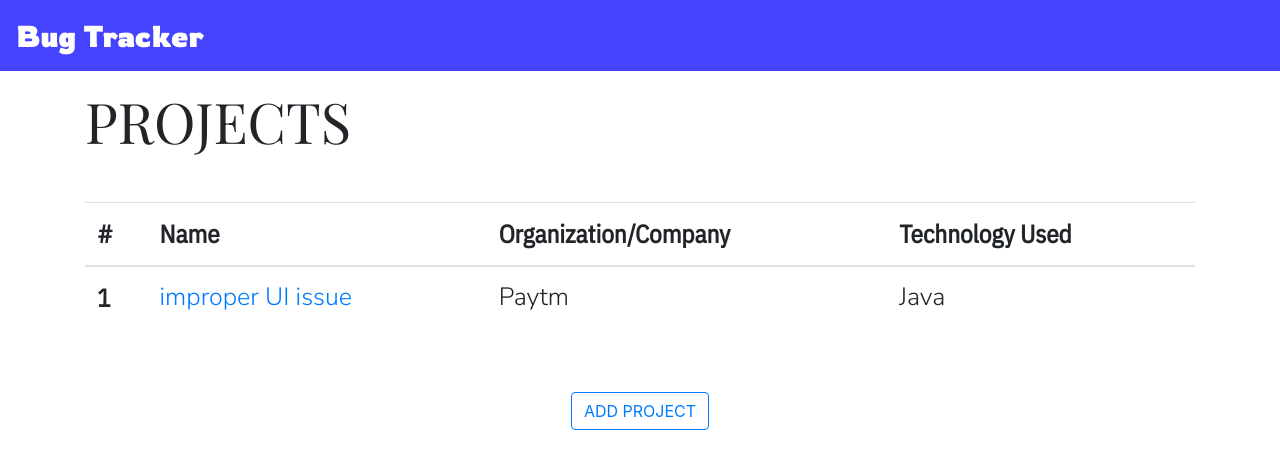
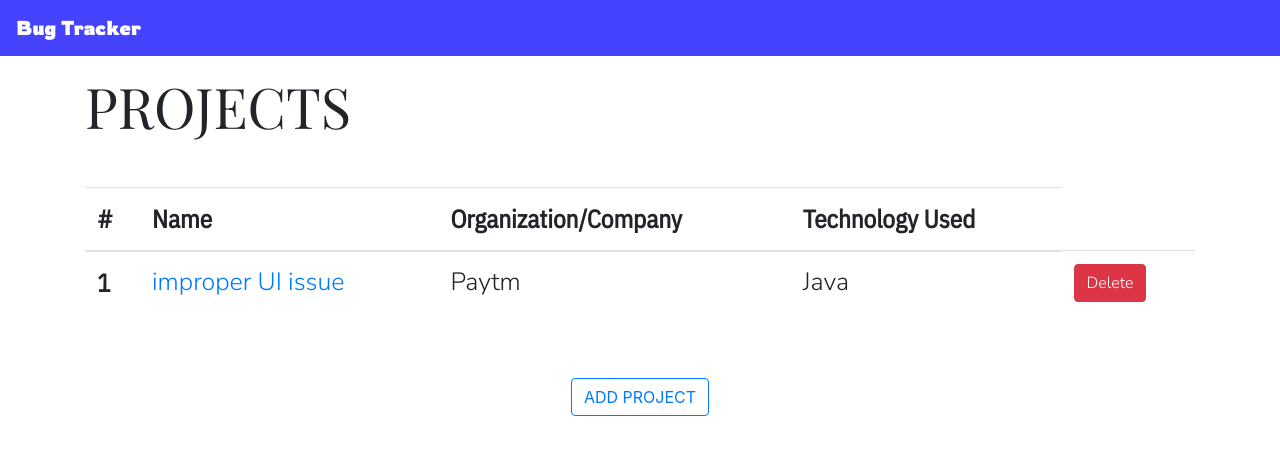
Before and after one commit to iammohdanas/bugdiary_anas, a Django app: page / in a window 1280 px wide. Shown: the top 469 px of the page. Run offline with Django 4.2, Linux system fonts and the light colour scheme; data comes from the database, SQL or seed files in the repository; both versions use the stored data as it was after the commit; some libraries are stand-ins or nearby versions; some web fonts are replaced.

Commit message:
delete button added to project

```diff
--- a/projects_app/templates/projects_app/base.html
+++ b/projects_app/templates/projects_app/base.html
@@ -19,6 +19,12 @@
         <link href="https://fonts.googleapis.com/icon?family=Material+Icons" rel="stylesheet">
         <!--link for google fonts-->
         <link href="https://fonts.googleapis.com/css2?family=IBM+Plex+Sans+Condensed&family=Nunito+Sans:wght@300&family=Playfair+Display&family=Red+Rose&family=Rowdies:wght@700&display=swap" rel="stylesheet">
+        <!-- Bootstrap CSS -->
+    <link rel="stylesheet" href="https://stackpath.bootstrapcdn.com/bootstrap/4.5.2/css/bootstrap.min.css">
+    <!-- jQuery -->
+    <script src="https://code.jquery.com/jquery-3.5.1.slim.min.js"></script>
+    <!-- Bootstrap JS -->
+    <script src="https://stackpath.bootstrapcdn.com/bootstrap/4.5.2/js/bootstrap.min.js"></script>
     </head>
     <body>
         <nav class="navbar mb-3">
--- a/projects_app/templates/projects_app/home.html
+++ b/projects_app/templates/projects_app/home.html
@@ -16,6 +16,35 @@
                         <td><a href="{% url 'bug_list' project.id %}">{{project.name}}</a></td>
                         <td>{{project.organization_name}}</td>
                         <td>{{project.technology}}</td>
+                        <td>
+                            <button type="button" class="btn btn-danger" data-toggle="modal" data-target="#deleteProjectModal{{ project.id }}">
+                                <i class="fas fa-trash-alt"></i> Delete
+                              </button>
+
+                              <!-- Modal -->
+                              <div class="modal fade" id="deleteProjectModal{{ project.id }}" tabindex="-1" aria-labelledby="deleteProjectModalLabel{{ project.id }}" aria-hidden="true">
+                                <div class="modal-dialog">
+                                  <div class="modal-content">
+                                    <div class="modal-header">
+                                      <h5 class="modal-title" id="deleteProjectModalLabel{{ project.id }}">Confirm Deletion</h5>
+                                      <button type="button" class="close" data-dismiss="modal" aria-label="Close">
+                                        <span aria-hidden="true">&times;</span>
+                                      </button>
+                                    </div>
+                                    <div class="modal-body">
+                                      <p>Are you sure you want to delete "{{ project.name }}"?</p>
+                                    </div>
+                                    <div class="modal-footer">
+                                      <button type="button" class="btn btn-secondary" data-dismiss="modal">Close</button>
+                                      <form method="post" action="{% url 'delete_project' project.id %}">
+                                          {% csrf_token %}
+                                          <input type="submit" class="btn btn-danger" value="Delete">
+                                      </form>
+                                    </div>
+                                  </div>
+                                </div>
+                              </div>
+                        </td>
                     </tr>
                 {% endfor %}
             </tbody>
--- a/projects_app/urls.py
+++ b/projects_app/urls.py
@@ -1,7 +1,9 @@
 from django.urls import path
 from projects_app import views
+from .views import home, add_project, delete_project
 
 urlpatterns = [
     path('',views.home,name='home'),
-    path('createproject/',views.add_project,name='addproject')
+    path('createproject/',views.add_project,name='addproject'),
+    path('delete/<int:project_id>/', delete_project, name='delete_project'),
 ]
--- a/projects_app/views.py
+++ b/projects_app/views.py
@@ -2,6 +2,7 @@ from django.shortcuts import render, redirect
 from django.core.paginator import Paginator, EmptyPage, PageNotAnInteger
 from .forms import ProjectForm
 from .models import Project
+from django.shortcuts import get_object_or_404
 
 def home(request):
     project_list = Project.objects.all()
@@ -32,3 +33,10 @@ def add_project(request):
         'form': form
     }
     return render(request, 'projects_app/add_project.html',context)
+
+def delete_project(request, project_id):
+    project = get_object_or_404(Project, id=project_id)
+    if request.method == 'POST':
+        project.delete()
+        return redirect('home')
+    return render(request, 'projects_app/delete_project_confirm.html', {'project': project})
```
Also changed, not shown: projects_app/templates/projects_app/delete_project_confirm.html (added, +45 -0 lines), db.sqlite3.
